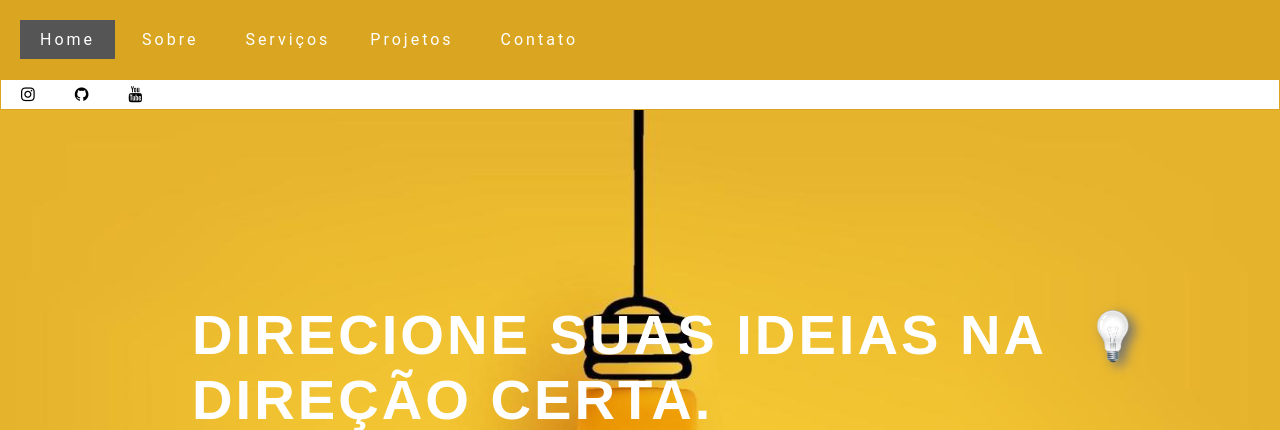
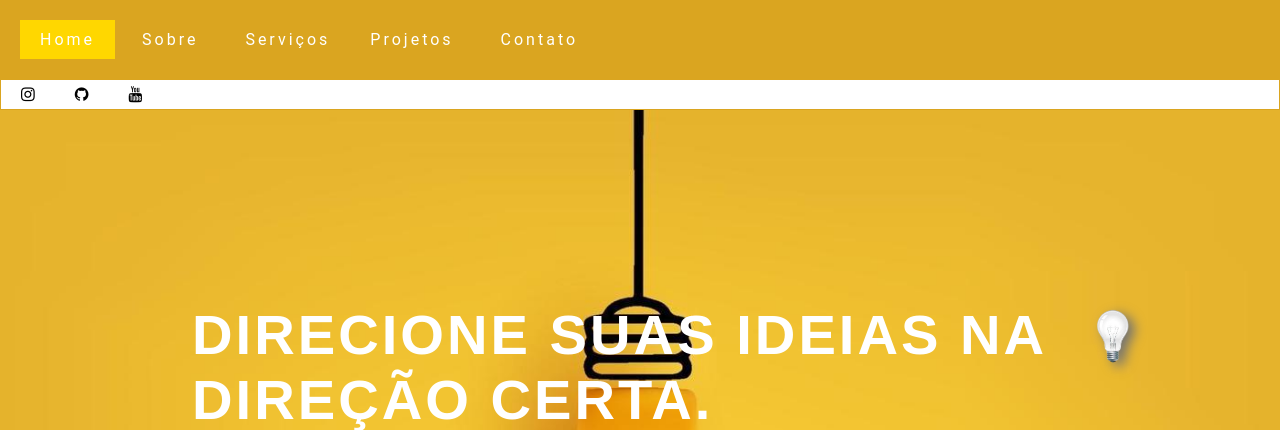
Before and after one commit to vl56/blog, a PHP site: page / in a window 1280 px wide, with the pointer over the restyled element. Shown: the top 430 px of the page. Run offline with PHP 8.4, Linux system fonts and the light colour scheme.

Commit message:
Update style.css

```diff
--- a/estilos/_menu/style.css
+++ b/estilos/_menu/style.css
@@ -34,7 +34,8 @@ body {
   }
 
   .menu ul li:hover > a {
-    background-color: #555;
+    background-color: gold;
+    transition: 1s;
   }
 
   .menu ul ul {
```
